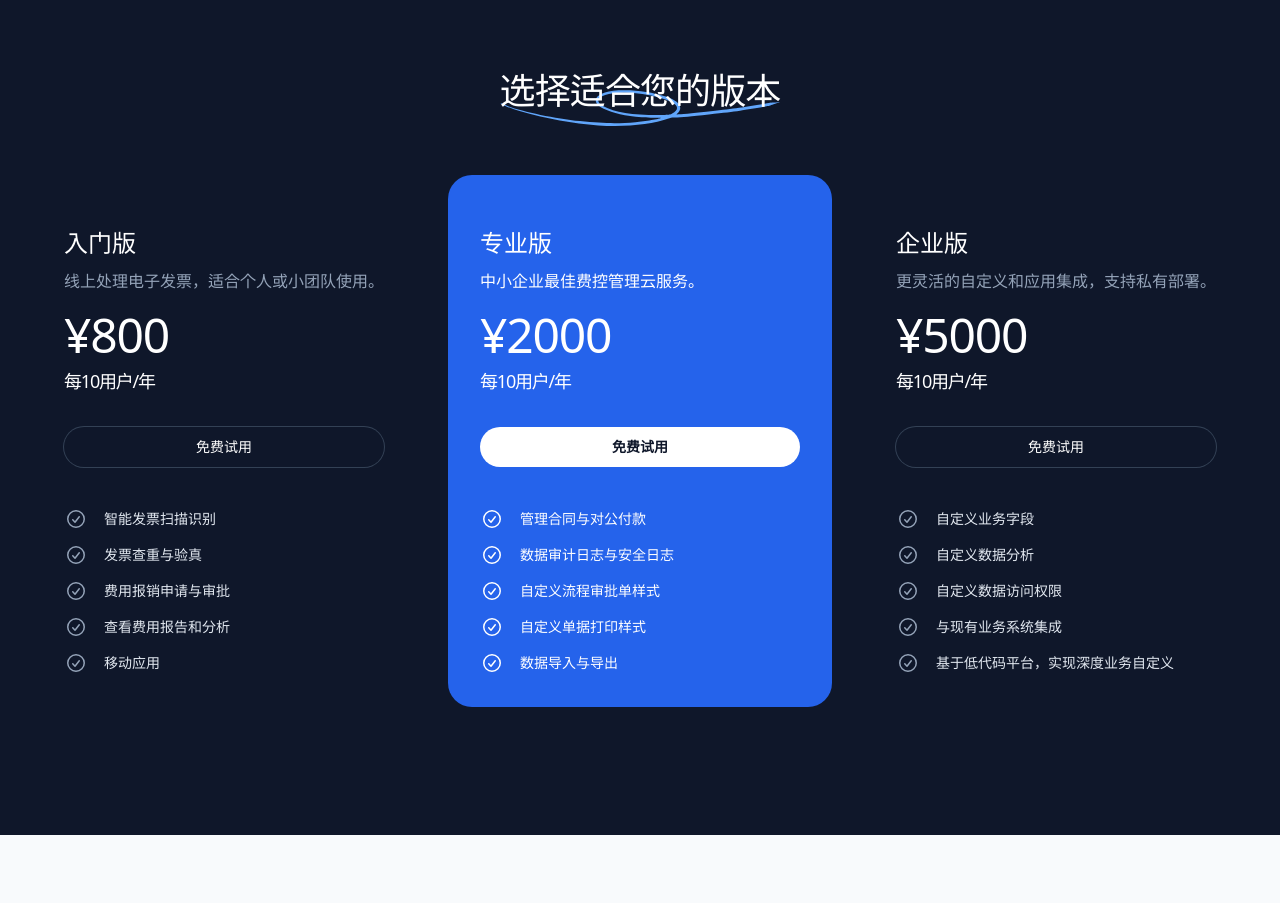
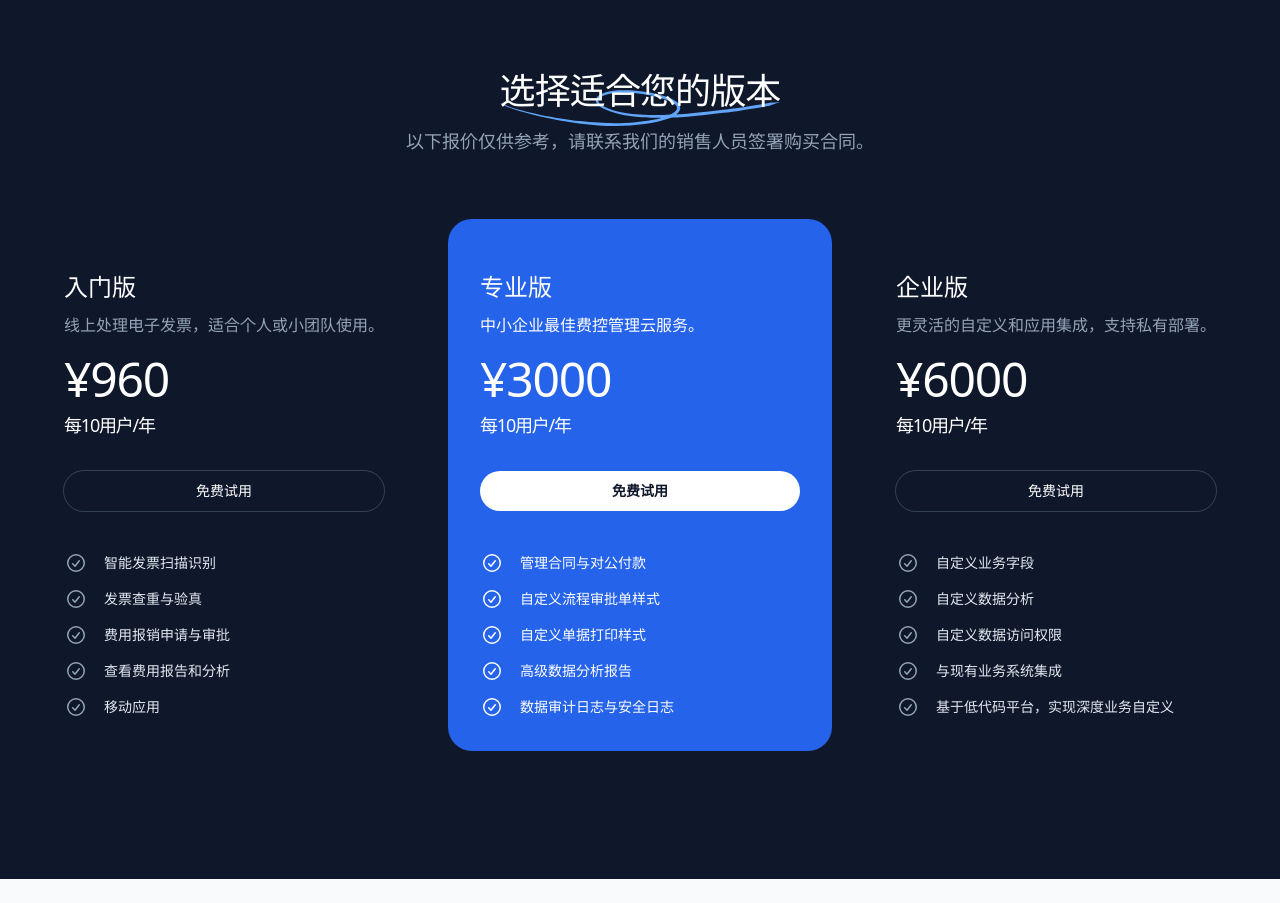
Before and after one commit to steedos-labs/feikongwang.com, a Next.js app: page / in a window 1280 px wide. Shown: the part 3780-4683 px from the top of the page. Built offline with nearby package versions, Linux system fonts and the light colour scheme.

Commit message:
Update Pricing.tsx

```diff
--- a/src/components/Pricing.tsx
+++ b/src/components/Pricing.tsx
@@ -127,14 +127,14 @@ export function Pricing() {
               <span className="relative">选择适合您的版本</span>
             </span>{' '}
           </h2>
-          {/* <p className="mt-4 text-lg text-slate-400">
-          释放增长潜力，使用完全可定制的费控自动化软件。
-          </p> */}
+          <p className="mt-4 text-lg text-slate-400">
+          以下报价仅供参考，请联系我们的销售人员签署购买合同。
+          </p>
         </div>
         <div className="-mx-4 mt-16 grid max-w-2xl grid-cols-1 gap-y-10 sm:mx-auto lg:-mx-8 lg:max-w-none lg:grid-cols-3 xl:mx-0 xl:gap-x-8">
           <Plan
             name="入门版"
-            price="¥800"
+            price="¥960"
             description="线上处理电子发票，适合个人或小团队使用。"
             href="/register"
             features={[
@@ -148,20 +148,20 @@ export function Pricing() {
           <Plan
             featured
             name="专业版"
-            price="¥2000"
+            price="¥3000"
             description="中小企业最佳费控管理云服务。"
             href="/register"
             features={[
               '管理合同与对公付款',
-              '数据审计日志与安全日志',
               '自定义流程审批单样式',
               '自定义单据打印样式',
-              '数据导入与导出',
+              '高级数据分析报告',
+              '数据审计日志与安全日志',
             ]}
           />
           <Plan
             name="企业版"
-            price="¥5000"
+            price="¥6000"
             description="更灵活的自定义和应用集成，支持私有部署。"
             href="/register"
             features={[
```
